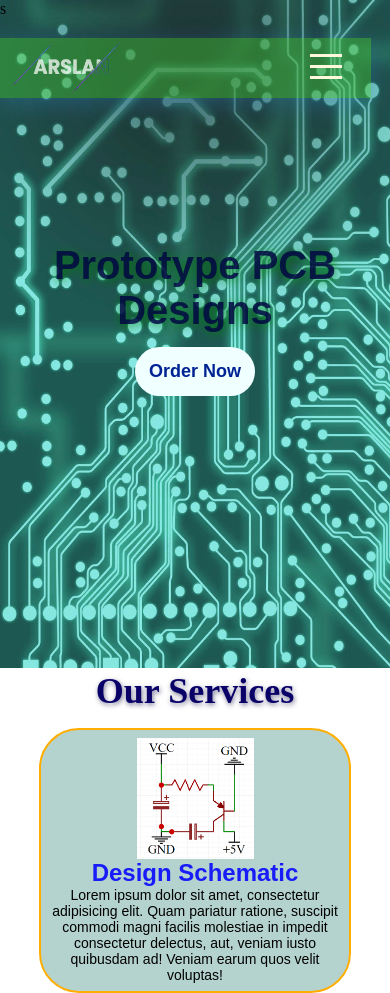
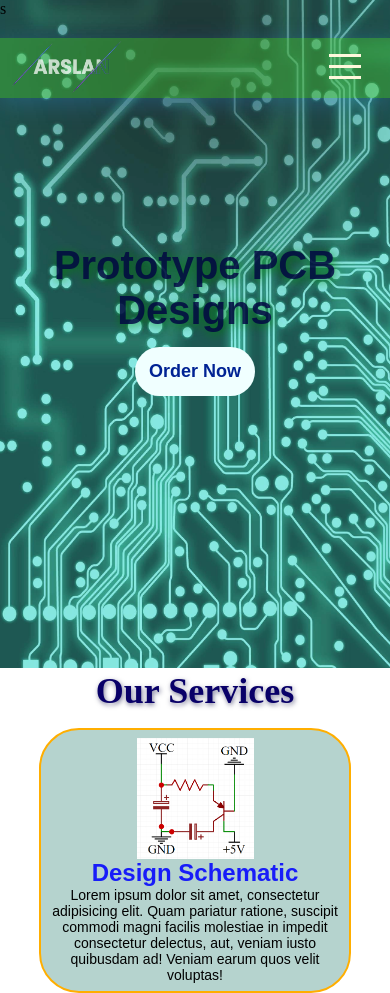
Before and after one commit to arslanmustaf/APCB397, a plain HTML site: page index.html in a window 390 px wide. Shown: the top 993 px of the page. Drawn offline with Linux system fonts and the light colour scheme.

Commit message:
nav width

```diff
--- a/web style.css
+++ b/web style.css
@@ -208,7 +208,6 @@ h5{
     header{
         padding:2px 8px;
         background-color: #48ce3569;
-        width: 95vw;
     }
     nav{
         width: 90%;
```
